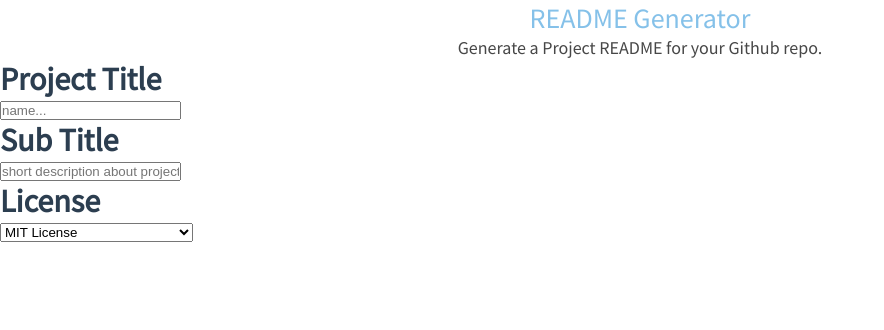
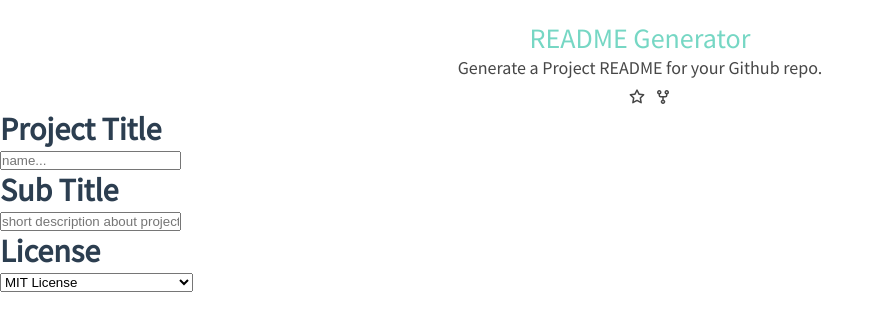
Before and after one commit to rohitjethoe/readme-generator, a Vue app: page / in a window 1280 px wide. Shown: the top 330 px of the page, without its empty margins (0-884 px from the left). Built offline with nearby package versions, Linux system fonts and the light colour scheme; no server answers.

Commit message:
Header added styling and content.

```diff
--- a/src/components/Header.vue
+++ b/src/components/Header.vue
@@ -5,6 +5,23 @@
         </div>
         <div class="subtitle">
             Generate a Project README for your Github repo.
+        </div>
+        <div class="repo">
+            <div class="icon github">
+                <a href="https://github.com/rohitjethoe/readme-generator" target="_blank" rel="noopener" noreferrer>
+                    <i style="font-size: 16px;" class="fab fa-github"></i>
+                </a>
+            </div>
+            <div class="icon stars">
+                <a href="https://github.com/rohitjethoe/readme-generator" target="_blank" rel="noopener" noreferrer>
+                    <svg aria-hidden="true" role="img" class="star-icon" viewBox="0 0 16 16" width="16" height="16" fill="currentColor"><path fill-rule="evenodd" d="M8 .25a.75.75 0 01.673.418l1.882 3.815 4.21.612a.75.75 0 01.416 1.279l-3.046 2.97.719 4.192a.75.75 0 01-1.088.791L8 12.347l-3.766 1.98a.75.75 0 01-1.088-.79l.72-4.194L.818 6.374a.75.75 0 01.416-1.28l4.21-.611L7.327.668A.75.75 0 018 .25zm0 2.445L6.615 5.5a.75.75 0 01-.564.41l-3.097.45 2.24 2.184a.75.75 0 01.216.664l-.528 3.084 2.769-1.456a.75.75 0 01.698 0l2.77 1.456-.53-3.084a.75.75 0 01.216-.664l2.24-2.183-3.096-.45a.75.75 0 01-.564-.41L8 2.694v.001z"></path></svg>
+                </a>
+            </div>
+            <div class="icon forks">
+                <a href="https://github.com/rohitjethoe/readme-generator" target="_blank" rel="noopener" noreferrer>
+                    <svg aria-hidden="true" role="img" class="fork-icon" viewBox="0 0 16 16" width="16" height="16" fill="currentColor"><path fill-rule="evenodd" d="M5 3.25a.75.75 0 11-1.5 0 .75.75 0 011.5 0zm0 2.122a2.25 2.25 0 10-1.5 0v.878A2.25 2.25 0 005.75 8.5h1.5v2.128a2.251 2.251 0 101.5 0V8.5h1.5a2.25 2.25 0 002.25-2.25v-.878a2.25 2.25 0 10-1.5 0v.878a.75.75 0 01-.75.75h-4.5A.75.75 0 015 6.25v-.878zm3.75 7.378a.75.75 0 11-1.5 0 .75.75 0 011.5 0zm3-8.75a.75.75 0 100-1.5.75.75 0 000 1.5z"></path></svg>
+                </a>
+            </div>
         </div>
     </div>
 </template>
@@ -35,16 +52,32 @@ export default {
 
 <style lang="scss">
     .header {
+        margin-top: 20px;
         .logo {
             font-size: 28px;
             display: block;
             text-align: center;
-            color:#85c1e9;
+            color: #76d7c4;
         }
         .subtitle {
             text-align: center;
             font-size: 18px;
             color: #474747;
         }
+        .repo {
+            display: flex;
+            justify-content: center;
+            align-items: center;
+            margin-top: 10px;
+            .icon {
+                margin-left: 10px;
+                a:link, a:visited {
+                    color: #474747;
+                }
+            }
+            .github {
+                transform: translateY(-2px);
+            }
+        }
     }
 </style>
```
